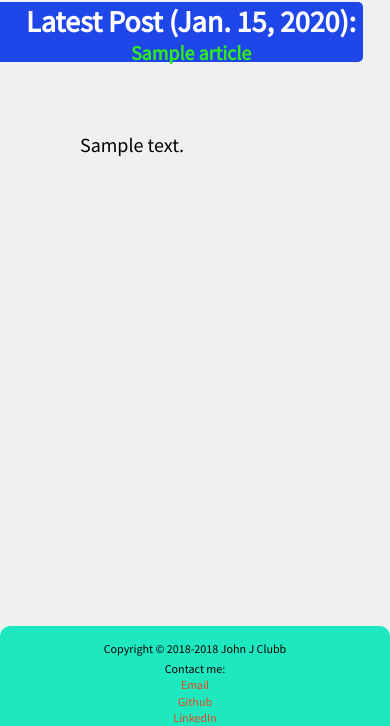
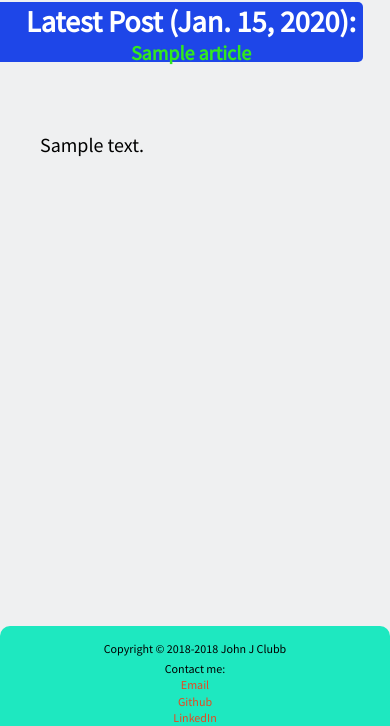
Before and after one commit to JClubb3/johnj.club, a Django app: template articles/templates/articles/index.html in a window 390 px wide. Shown: the part 118-844 px from the top of the page. Run offline with Django 3.2, Linux system fonts and the light colour scheme; the template is opened without the code that fills it: most values are stand-ins (such as "Sample title", 1, 10 or a date in 2020).

Commit message:
Fix alignment issue with mobile midbar.

```diff
--- a/articles/static/articles/css/style.css
+++ b/articles/static/articles/css/style.css
@@ -413,7 +413,8 @@ body div {
   -ms-grid-row: 3;
   -ms-grid-column: 1;
   grid-area: content;
-  padding: 40px 80px;
+  padding: 0 40px 80px 40px;
+  margin-top: 40px;
   max-width: 800px;
   min-width: 100%;
   min-height: 100%;
--- a/articles/static/articles/css/style.scss
+++ b/articles/static/articles/css/style.scss
@@ -45,7 +45,8 @@ body {
 
   .content {
     grid-area: content;
-    padding: $articlePaddingBase $articlePaddingBase * 2;
+    padding: 0 $articlePaddingBase $articlePaddingBase * 2 $articlePaddingBase;
+    margin-top: $articlePaddingBase;
     max-width: 800px;
     min-width: 100%;
     min-height: 100%;
```
Also changed, not shown: 1 other file.
